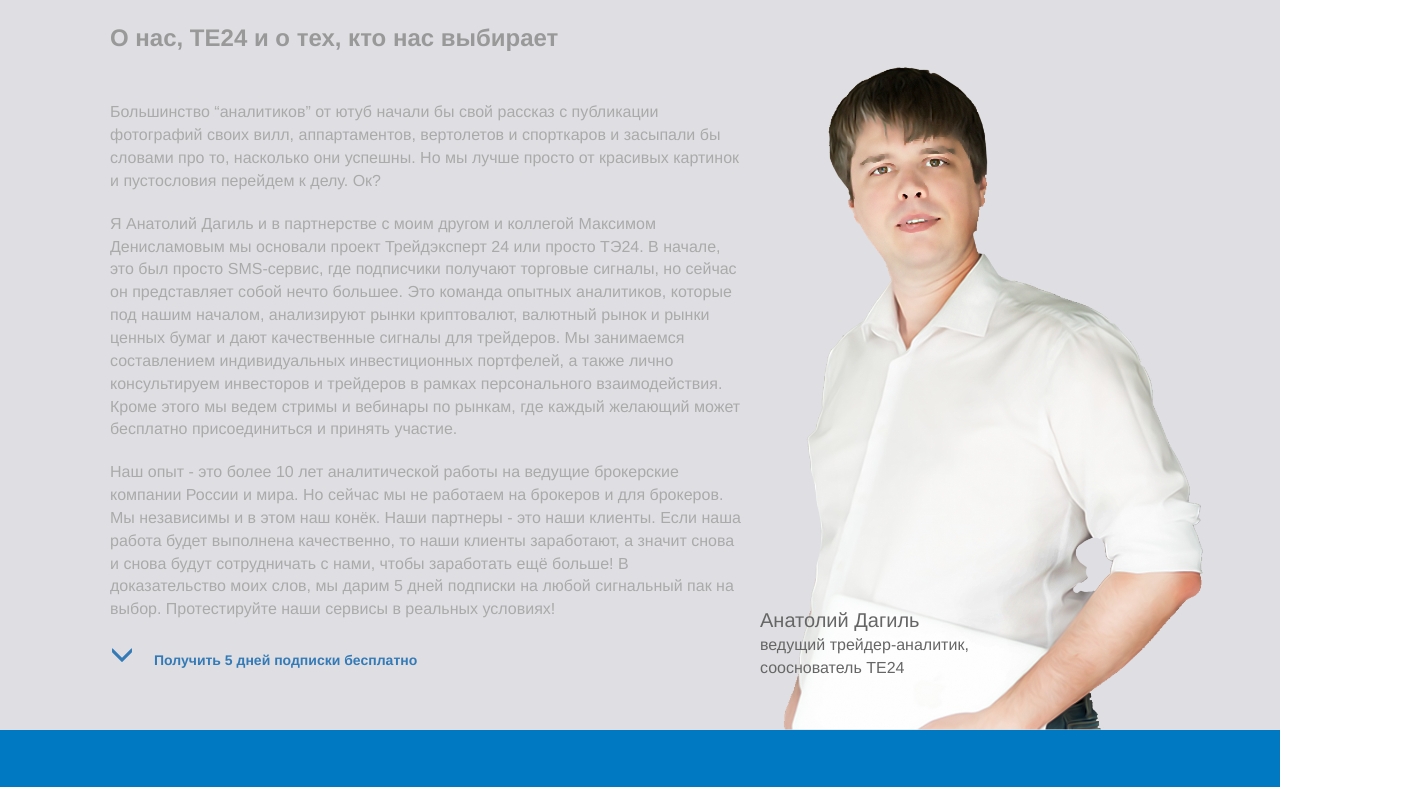
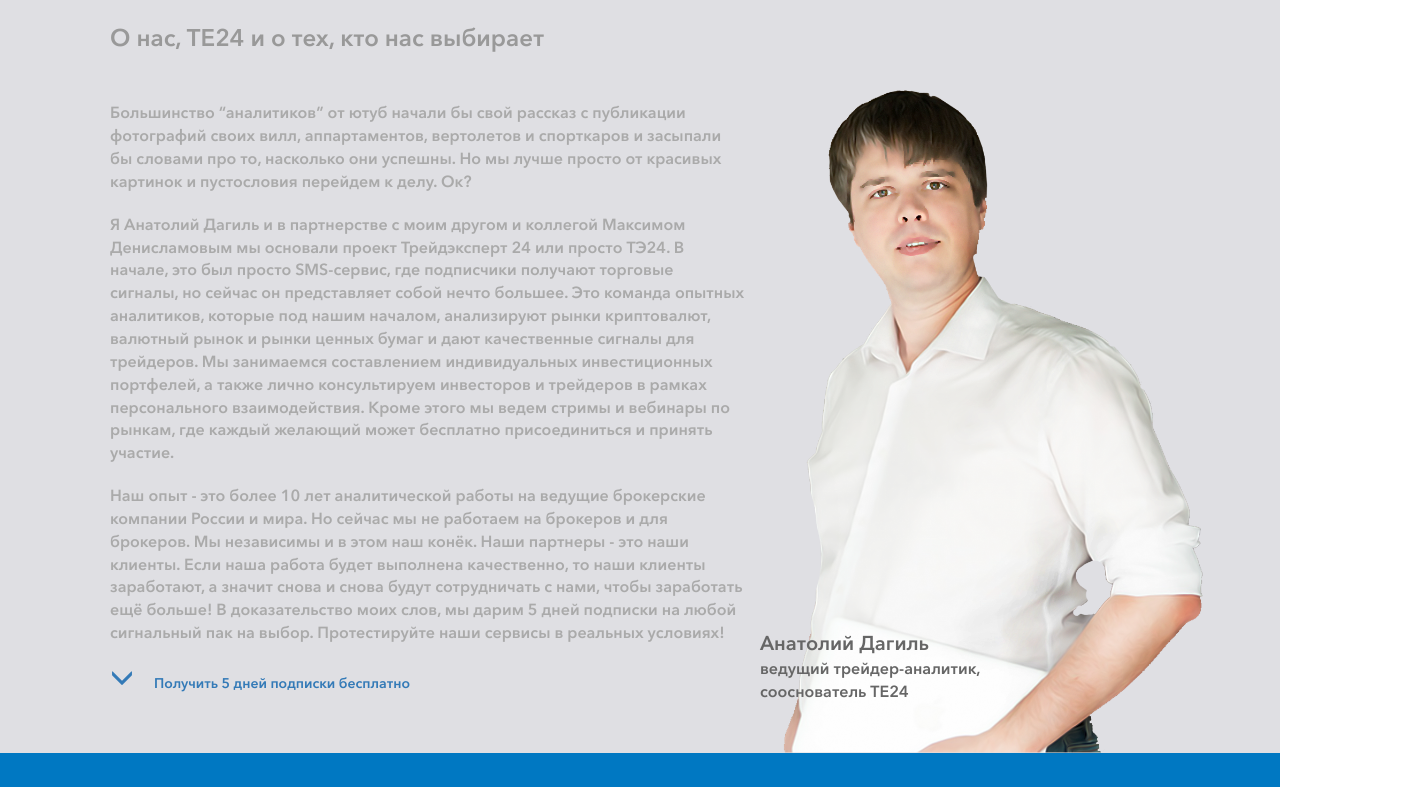
Before and after one commit to dragon-v-palte/te24, a website: page src/index.html in a window 1280 px wide. Shown: the top 787 px of the page, 1424 px wide, since content can reach past the window. Drawn offline with nearby package versions, Linux system fonts and the light colour scheme; files that its build step writes are made by us from their sources; files whose address does not match are found by name.

Commit message:
block-4 and fontstyle

```diff
--- a/src/css/main.scss
+++ b/src/css/main.scss
@@ -1,17 +1,13 @@
-@font-face{
-	font-family: 'AvenirNextCyr';
-	src: url('../fonts/AvenirNextCyr-Regular.eot');
-	src: url('../fonts/AvenirNextCyr-Regular.eot?iefix') format('eot'),
-	url('../fonts/AvenirNextCyr-Regular.woff') format('woff'),
-	url('../fonts/AvenirNextCyr-Regular.ttf') format('truetype'),
-	url('../fonts/AvenirNextCyr-Regular.svg#AvenirNextCyr') format('svg');
-	font-weight: normal;
-	font-style: normal;
-	}
+@import url("../fonts/font/stylesheet.css");
 
 html {
-	font-family: 'AvenirNextCyr';
 	scroll-behavior: smooth;
+}
+
+body {
+	font-family: 'Avenir Next Cyr' !important;
+	font-weight: bold !important;
+	font-style: normal !important;
 }
 
 .block {
@@ -251,8 +247,6 @@
 		background-size: contain;
 		background-repeat: no-repeat;
 		background-position: center;
-		margin: 0 -18vh;
-		padding:  0 18vh;
 	}
 	&__person {
 		margin: 50px;
```
